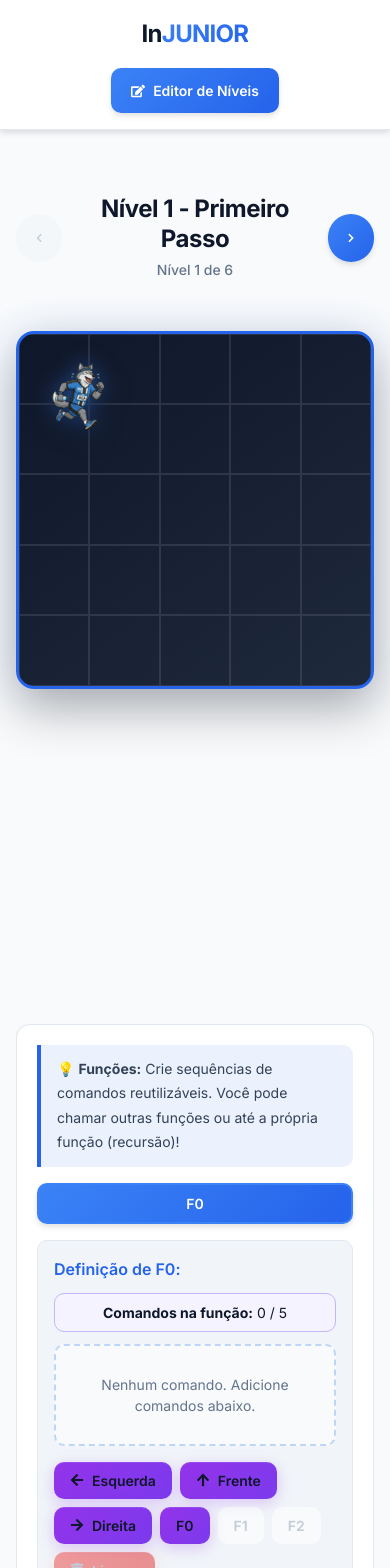
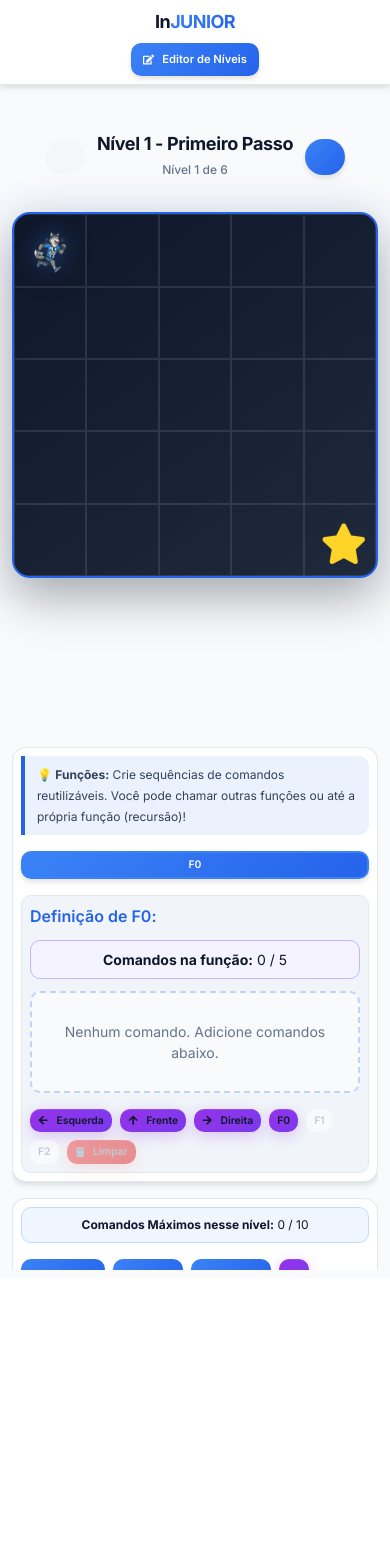
Before and after one commit to DougCristiano/GamIN, a React (Vite) app: page / in a window 390 px wide. Shown: the top 1568 px of the page. After the commit the page ends 1278 px from the top, so only its background shows below. Built offline with nearby package versions, Linux system fonts and the light colour scheme.

Commit message:
feat: Implement initial game UI structure and styling for core components like the editor, control panel, and navigation.

```diff
--- a/src/components/editor/FunctionEditor/FunctionEditor.module.css
+++ b/src/components/editor/FunctionEditor/FunctionEditor.module.css
@@ -298,3 +298,70 @@
   align-items: center;
   gap: var(--spacing-2);
 }
+
+/* ========================================
+   RESPONSIVE
+   ======================================== */
+@media (max-width: 991px) {
+  .functionEditor {
+    padding: var(--spacing-4);
+  }
+
+  .functionTabs {
+    gap: var(--spacing-1);
+  }
+
+  .functionTab {
+    padding: var(--spacing-2) var(--spacing-3);
+    font-size: var(--font-size-xs);
+  }
+}
+
+@media (max-width: 767px) {
+  .functionEditor {
+    padding: var(--spacing-3);
+  }
+
+  .functionContent {
+    padding: var(--spacing-3);
+  }
+
+  .functionButtons {
+    gap: var(--spacing-2);
+  }
+
+  .functionBtn {
+    padding: var(--spacing-2) var(--spacing-3);
+    font-size: var(--font-size-xs);
+  }
+
+  .functionInfo {
+    padding: var(--spacing-2) var(--spacing-3);
+    font-size: var(--font-size-xs);
+  }
+}
+
+@media (max-width: 575px) {
+  .functionEditor {
+    padding: var(--spacing-2);
+  }
+
+  .functionTab {
+    padding: var(--spacing-1) var(--spacing-2);
+    font-size: 0.65rem;
+  }
+
+  .functionContent {
+    padding: var(--spacing-2);
+  }
+
+  .functionBtn {
+    padding: var(--spacing-1) var(--spacing-2);
+    font-size: 0.65rem;
+  }
+
+  .commandChip {
+    padding: var(--spacing-1) var(--spacing-2);
+    font-size: var(--font-size-xs);
+  }
+}
--- a/src/components/game/ControlPanel/ControlPanel.module.css
+++ b/src/components/game/ControlPanel/ControlPanel.module.css
@@ -137,3 +137,38 @@
     0 8px 20px rgba(100, 116, 139, 0.3),
     inset 0 1px 0 rgba(255, 255, 255, 0.15) !important;
 }
+
+/* ========================================
+   RESPONSIVE
+   ======================================== */
+@media (max-width: 767px) {
+  .controls {
+    padding: var(--spacing-3);
+    gap: var(--spacing-2);
+  }
+
+  .controls button {
+    padding: var(--spacing-2) var(--spacing-3);
+    font-size: var(--font-size-xs);
+  }
+
+  .commandCounter {
+    padding: var(--spacing-2);
+    font-size: var(--font-size-xs);
+  }
+}
+
+@media (max-width: 575px) {
+  .controls {
+    padding: var(--spacing-2);
+  }
+
+  .controls button {
+    padding: var(--spacing-2);
+    font-size: 0.7rem;
+  }
+
+  .playBtn {
+    min-width: 80px;
+  }
+}
--- a/src/components/game/Game/Game.module.css
+++ b/src/components/game/Game/Game.module.css
@@ -199,9 +199,52 @@
 }
 
 /* ========================================
-   RESPONSIVE
+   RESPONSIVE - 4K (2560px+)
    ======================================== */
-@media (max-width: 1200px) {
+@media (min-width: 2560px) {
+  .container {
+    max-width: 2200px;
+    padding: var(--spacing-8) var(--spacing-12);
+  }
+
+  .board {
+    width: 700px;
+    height: 700px;
+  }
+
+  .gameLayout {
+    gap: var(--spacing-12);
+  }
+}
+
+/* ========================================
+   RESPONSIVE - Large Desktop (1440px - 2559px)
+   ======================================== */
+@media (min-width: 1440px) and (max-width: 2559px) {
+  .container {
+    max-width: 1800px;
+  }
+
+  .board {
+    width: 650px;
+    height: 650px;
+  }
+}
+
+/* ========================================
+   RESPONSIVE - Desktop (1200px - 1439px)
+   ======================================== */
+@media (max-width: 1439px) {
+  .board {
+    width: 550px;
+    height: 550px;
+  }
+}
+
+/* ========================================
+   RESPONSIVE - Tablet Landscape (992px - 1199px)
+   ======================================== */
+@media (max-width: 1199px) {
   .gameLayout {
     flex-direction: column-reverse;
   }
@@ -211,11 +254,37 @@
     height: 500px;
     margin: 0 auto;
   }
+
+  .instructionsPanel {
+    max-width: 600px;
+    margin: 0 auto;
+  }
 }
 
-@media (max-width: 640px) {
+/* ========================================
+   RESPONSIVE - Tablet Portrait (768px - 991px)
+   ======================================== */
+@media (max-width: 991px) {
   .container {
-    padding: var(--spacing-4);
+    padding: var(--spacing-4) var(--spacing-6);
+  }
+
+  .board {
+    width: 450px;
+    height: 450px;
+  }
+
+  .instructionsPanel {
+    max-width: 100%;
+  }
+}
+
+/* ========================================
+   RESPONSIVE - Mobile Landscape (576px - 767px)
+   ======================================== */
+@media (max-width: 767px) {
+  .container {
+    padding: var(--spacing-3) var(--spacing-4);
   }
 
   .board {
@@ -224,4 +293,35 @@
     aspect-ratio: 1;
     max-width: 400px;
   }
+
+  .gameLayout {
+    gap: var(--spacing-4);
+  }
 }
+
+/* ========================================
+   RESPONSIVE - Mobile Portrait (up to 575px)
+   ======================================== */
+@media (max-width: 575px) {
+  .container {
+    padding: var(--spacing-2) var(--spacing-3);
+  }
+
+  .board {
+    max-width: 100%;
+    border-width: 2px;
+  }
+
+  .gameLayout {
+    gap: var(--spacing-3);
+  }
+}
+
+/* ========================================
+   RESPONSIVE - Small Mobile (up to 375px)
+   ======================================== */
+@media (max-width: 375px) {
+  .container {
+    padding: var(--spacing-2);
+  }
+}
--- a/src/components/game/Game/Game.tsx
+++ b/src/components/game/Game/Game.tsx
@@ -3,9 +3,9 @@
  * Main game component using custom hooks and extracted components
  */
 
+import { useRef, useState, useEffect } from 'react';
 import { FaStar, FaSquare, FaKey, FaDoorOpen } from 'react-icons/fa';
 import type { LevelConfig } from '@/types';
-import { BOARD_SIZE } from '@/utils/constants';
 import { getKeyColor } from '@/utils/keyColors';
 import { useGame, useCommands } from '@/hooks';
 import {
@@ -22,6 +22,22 @@ interface GameProps {
 }
 
 export const Game: React.FC<GameProps> = ({ customLevels }) => {
+  const boardRef = useRef<HTMLDivElement>(null);
+  const [boardSize, setBoardSize] = useState(600);
+
+  // Update board size on resize
+  useEffect(() => {
+    const updateBoardSize = () => {
+      if (boardRef.current) {
+        setBoardSize(boardRef.current.offsetWidth);
+      }
+    };
+
+    updateBoardSize();
+    window.addEventListener('resize', updateBoardSize);
+    return () => window.removeEventListener('resize', updateBoardSize);
+  }, []);
+
   // Game state management
   const {
     currentLevel,
@@ -122,7 +138,7 @@ export const Game: React.FC<GameProps> = ({ customLevels }) => {
   };
 
   const gridSize = currentLevel?.gridSize || 5;
-  const cellSize = BOARD_SIZE / gridSize;
+  const cellSize = boardSize / gridSize;
 
   return (
     <div className={styles.container}>
@@ -170,6 +186,7 @@ export const Game: React.FC<GameProps> = ({ customLevels }) => {
         {/* Right Column - Board */}
         <div className={styles.boardPanel}>
           <div
+            ref={boardRef}
             className={styles.board}
             style={{
               gridTemplateColumns: `repeat(${gridSize}, 1fr)`,
--- a/src/components/game/LevelNavigation/LevelNavigation.module.css
+++ b/src/components/game/LevelNavigation/LevelNavigation.module.css
@@ -57,3 +57,46 @@
   opacity: 0.5;
   box-shadow: none;
 }
+
+/* ========================================
+   RESPONSIVE
+   ======================================== */
+@media (max-width: 767px) {
+  .levelHeader {
+    gap: var(--spacing-4);
+    padding: var(--spacing-3) 0;
+    margin-bottom: var(--spacing-3);
+  }
+
+  .levelInfo h2 {
+    font-size: var(--font-size-xl);
+  }
+
+  .levelCounter {
+    font-size: var(--font-size-xs);
+  }
+
+  .navBtn {
+    width: 40px;
+    height: 40px;
+    font-size: var(--font-size-base);
+  }
+}
+
+@media (max-width: 575px) {
+  .levelHeader {
+    gap: var(--spacing-3);
+    padding: var(--spacing-2) 0;
+    margin-bottom: var(--spacing-2);
+  }
+
+  .levelInfo h2 {
+    font-size: var(--font-size-lg);
+  }
+
+  .navBtn {
+    width: 36px;
+    height: 36px;
+    font-size: var(--font-size-sm);
+  }
+}
--- a/src/components/layout/Header/Header.module.css
+++ b/src/components/layout/Header/Header.module.css
@@ -73,13 +73,38 @@
 @media (max-width: 768px) {
   .header {
     flex-direction: column;
-    gap: var(--spacing-4);
-    padding: var(--spacing-4);
+    gap: var(--spacing-3);
+    padding: var(--spacing-3) var(--spacing-4);
+  }
+
+  .logoText {
+    font-size: var(--font-size-xl);
   }
 
   .nav {
-    gap: var(--spacing-4);
+    gap: var(--spacing-3);
     flex-wrap: wrap;
     justify-content: center;
   }
+
+  .editorBtn {
+    padding: var(--spacing-2) var(--spacing-4);
+    font-size: var(--font-size-xs);
+  }
 }
+
+@media (max-width: 575px) {
+  .header {
+    padding: var(--spacing-2) var(--spacing-3);
+    gap: var(--spacing-2);
+  }
+
+  .logoText {
+    font-size: var(--font-size-lg);
+  }
+
+  .editorBtn {
+    padding: var(--spacing-2) var(--spacing-3);
+    font-size: 0.7rem;
+  }
+}
```
